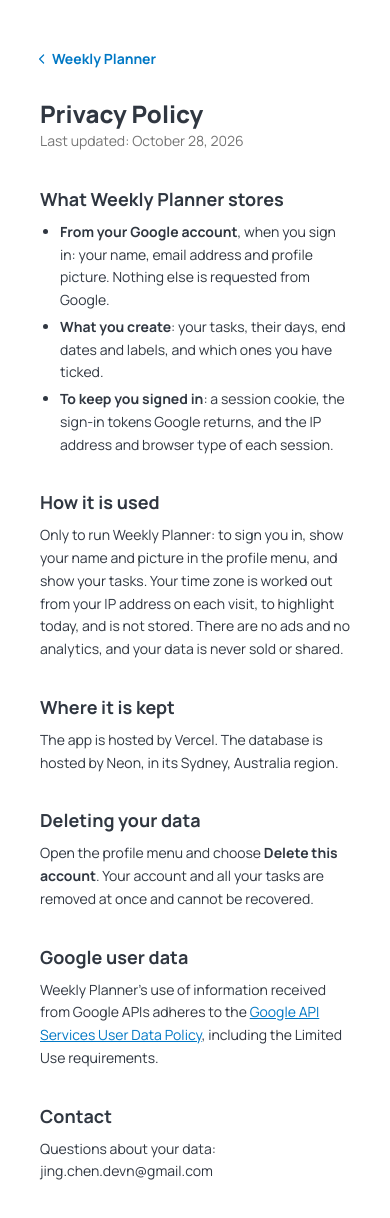
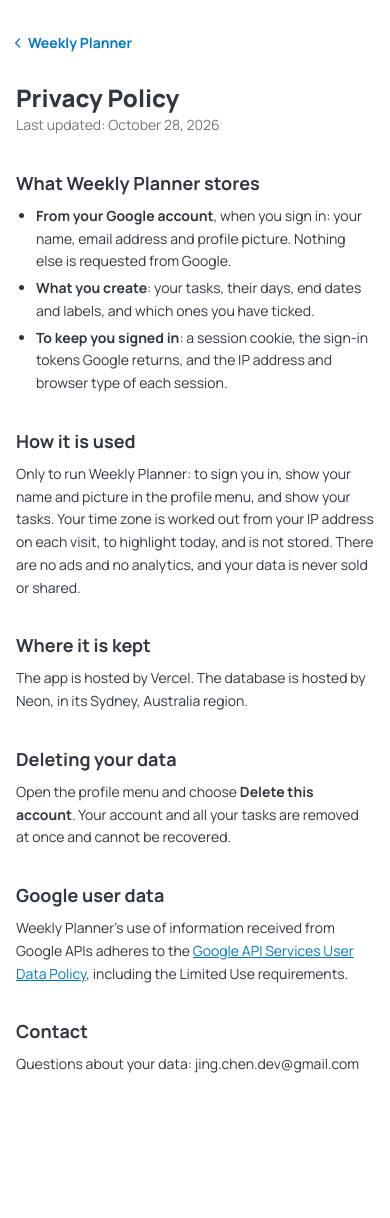
Before and after one commit to xixifish/weekly-planner, a Next.js app: page /privacy in a window 390 px wide. Shown: the top 1218 px of the page. After the commit the page ends 1108 px from the top, so only its background shows below. Built offline with nearby package versions, Linux system fonts and the light colour scheme; no server answers.

Commit message:
Update privacy page on phones

```diff
--- a/app/privacy/page.tsx
+++ b/app/privacy/page.tsx
@@ -11,7 +11,7 @@
 
 export default function PrivacyPage() {
   return (
-    <main className="mx-auto w-full max-w-2xl px-10 py-12 text-sm leading-relaxed text-text-dark">
+    <main className="mx-auto w-full max-w-2xl px-4 py-8 md:px-10 md:py-12 text-sm leading-relaxed text-text-dark">
       <Link
         href="/"
         className="-ml-1.5 inline-flex items-center gap-0.5 font-bold text-link-blue transition hover:text-link-blue-hover"
@@ -76,7 +76,7 @@
       </p>
 
       <h2 className={headingClass}>Contact</h2>
-      <p>Questions about your data: jing.chen.devn@gmail.com</p>
+      <p>Questions about your data: jing.chen.dev@gmail.com</p>
     </main>
   );
 }
```
